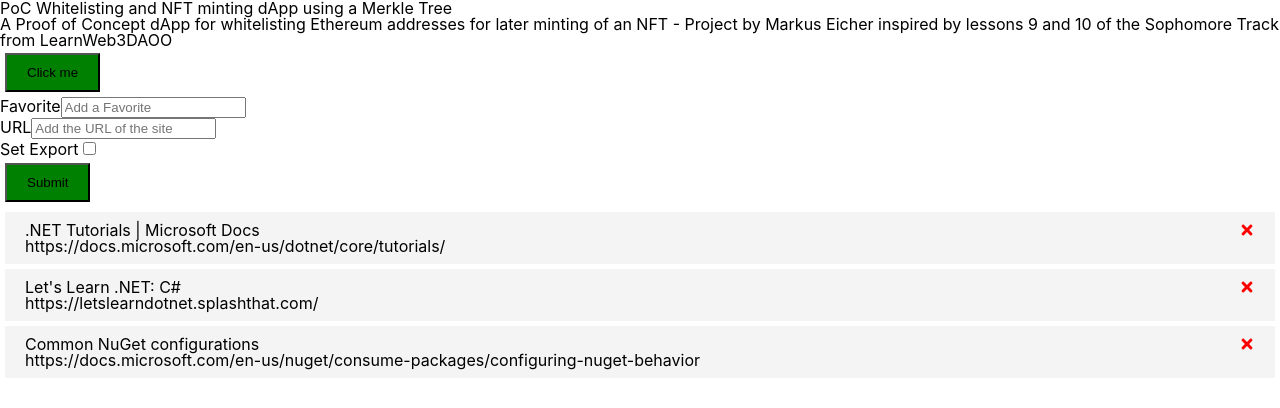
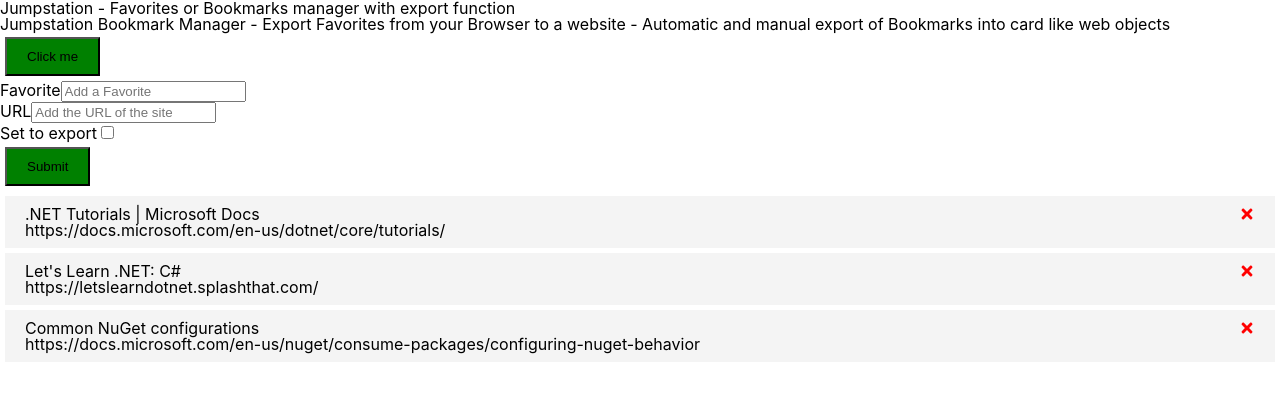
Before and after one commit to MarkusEicher/NFT-minter, a React (Create React App) app: page / in a window 1280 px wide. Shown: the top 408 px of the page. Built offline with nearby package versions, Linux system fonts and the light colour scheme.

Commit message:
Add state to AddFavs.js - update title and desc

```diff
--- a/public/index.html
+++ b/public/index.html
@@ -4,7 +4,7 @@
     <meta charset="utf-8" />
     <meta name="viewport" content="width=device-width, initial-scale=1" />
     <meta name="theme-color" content="#000000" />
-    <meta name="description" content="A Proof of Concept dApp for whitelisting Ethereum addresses for later minting of an NFT - Project by Markus Eicher inspired by lessons 9 and 10 of the Sophomore Track from LearnWeb3DAO"/>
+    <meta name="description" content="Jumpstation Bookmark Manager - Export Favorites from your Browser to a website - Automatic and manual export of Bookmarks into card like web objects"/>
     <link rel="icon" href="%PUBLIC_URL%/favicon.ico" />
     <link rel="icon" type="image/png" sizes="32x32" href="%PUBLIC_URL%/assets/img/favicon-32x32.png">
     <link rel="icon" type="image/png" sizes="16x16" href="%PUBLIC_URL%/assets/img/favicon-16x16.png">
@@ -20,7 +20,7 @@
 
     <link rel="manifest" href="%PUBLIC_URL%/manifest.json" />
 
-    <title>Whitelisting and NFT minting dApp using a Merkle Tree</title>
+    <title>Jumpstation - Favorites or Bookmarks manager with export function</title>
   </head>
   <body>
     <noscript>You need to enable JavaScript to run this app.</noscript>
--- a/src/App.js
+++ b/src/App.js
@@ -76,7 +76,7 @@
   return (
     <div className="container">
 
-      <Header h1title='PoC Whitelisting and NFT minting dApp using a Merkle Tree' h2description = 'A Proof of Concept dApp for whitelisting Ethereum addresses for later minting of an NFT - Project by Markus Eicher inspired by lessons 9 and 10 of the Sophomore Track from LearnWeb3DAOO'/>
+      <Header h1title='Jumpstation - Favorites or Bookmarks manager with export function' h2description = 'Jumpstation Bookmark Manager - Export Favorites from your Browser to a website - Automatic and manual export of Bookmarks into card like web objects'/>
       < AddFavs />
       {/* <h1>This is the h1 text from the div with className "container" defined in the App.js</h1> */}
       {favorites.length > 0 ? (<Favs favorites={favorites} onDelete={deleteFavorite} onExport={exportFavorite} />) : ('No Favorites to show')}
--- a/src/components/AddFavs.js
+++ b/src/components/AddFavs.js
@@ -1,4 +1,12 @@
+import { useState } from 'react';
+
 export const AddFavs = () => {
+
+    const [favorites, setFavorites] = useState('')
+    const [url, setUrl] = useState('')
+    const [toExport, settoExport] = useState(false)
+
+
   return (
     <form className="add-form">
         <div className="form-control">
@@ -10,7 +18,7 @@
             <input type="text" placeholder="Add the URL of the site" />
         </div>
         <div className="form-control">
-            <label htmlFor="title">Set Export</label>
+            <label htmlFor="title">Set to export</label>
             <input type="checkbox" />
         </div>
 
```
